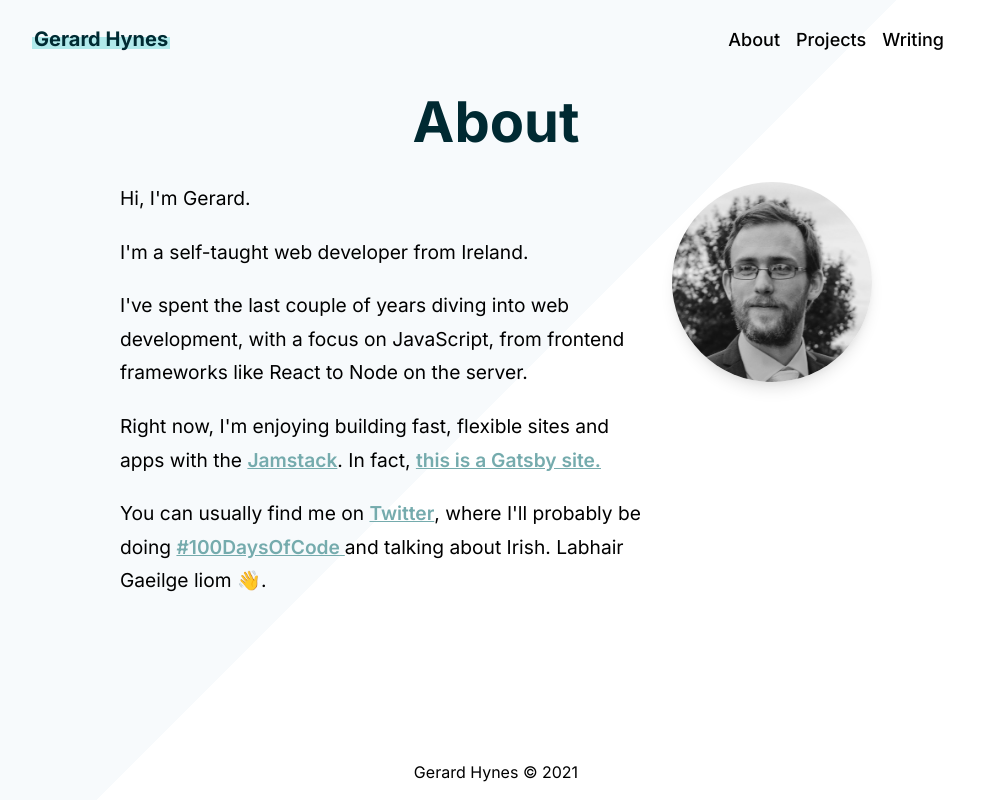
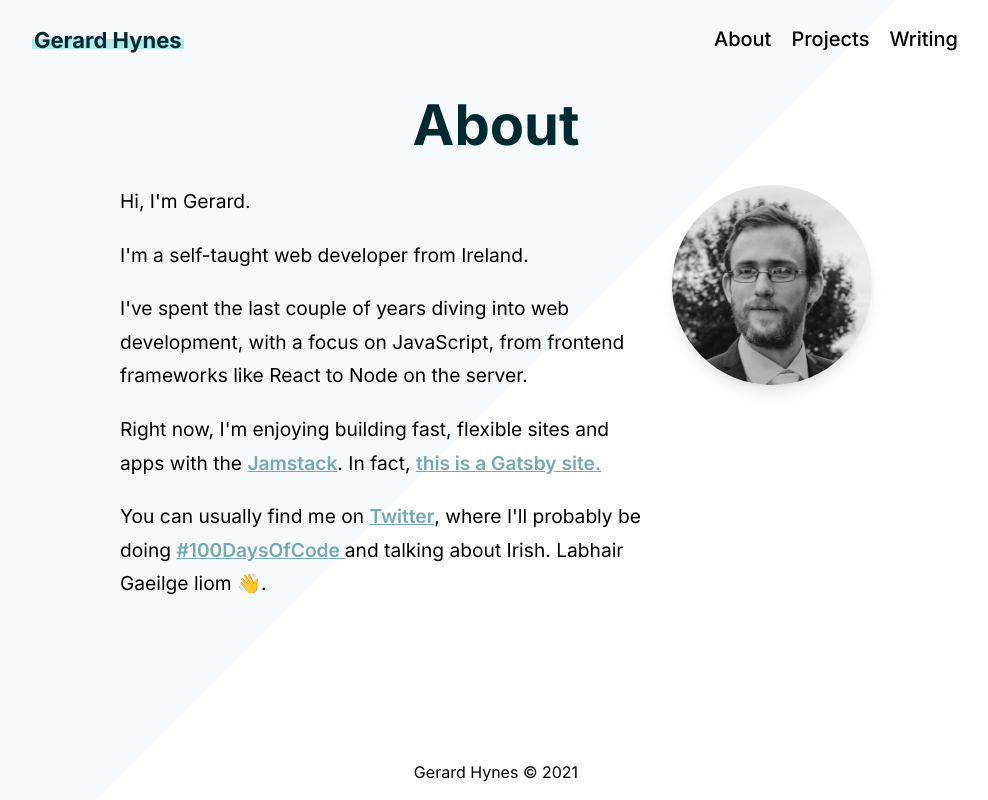
Before and after one commit to gerhynes/personal-site, a Gatsby site: page /about/ in a window 1280 px wide. Shown: the whole page, without its empty margins (144-1132 px from the left). Built offline with nearby package versions, Linux system fonts and the light colour scheme; Gatsby itself is replaced by a stand-in of ours.

Commit message:
Rewrite header using only Grid

```diff
--- a/src/components/header.js
+++ b/src/components/header.js
@@ -8,15 +8,32 @@ const NavStyles = styled.nav`
   max-width: 960px;
   padding: 1.5rem 1rem;
   font-size: 1.125rem;
-  display: flex;
-  justify-content: space-between;
-  flex-wrap: wrap;
+`;
+
+const NavListStyles = styled.ul`
+  display: grid;
+  grid-template-columns: repeat(3, 100px);
+  grid-gap: 1rem;
+  justify-content: center;
+  justify-items: center;
+
+  @media (min-width: 640px) {
+    grid-template-columns: 1fr repeat(3, fit-content(50px));
+  }
+`;
+
+const MainItemStyles = styled.li`
+  grid-column: 1/-1;
+
+  @media (min-width: 640px) {
+    grid-column: 1 / 2;
+    justify-self: start;
+  }
 `;
 
 const NavHeadingStyles = styled.h1`
   font-weight: 700;
   font-size: 1.25rem;
-  margin: 0 1rem 0 0;
   padding-left: 0.125rem;
   padding-right: 0.125rem;
   display: inline;
@@ -26,17 +43,16 @@ const NavHeadingStyles = styled.h1`
     var(--primary-500) 15% 55%,
     transparent 55%
   );
-`;
 
-const NavListStyles = styled.ul`
-  display: flex;
-  flex-wrap: wrap;
-  align-items: center;
+  @media (min-width: 640px) {
+    font-size: 1.375rem;
+  }
 `;
 
 const NavLinkStyles = styled(Link)`
   font-weight: 500;
-  margin-right: 1rem;
+  padding-left: 0.125rem;
+  padding-right: 0.125rem;
   &:hover,
   &:active {
     background-image: linear-gradient(
@@ -46,15 +62,21 @@ const NavLinkStyles = styled(Link)`
       transparent 55%
     );
   }
+
+  @media (min-width: 640px) {
+    font-size: 1.25rem;
+  }
 `;
 
 const Header = ({ siteTitle }) => (
   <header>
     <NavStyles>
-      <NavHeadingStyles>
-        <Link to="/">{siteTitle}</Link>
-      </NavHeadingStyles>
       <NavListStyles>
+        <MainItemStyles>
+          <NavHeadingStyles>
+            <Link to="/">{siteTitle}</Link>
+          </NavHeadingStyles>
+        </MainItemStyles>
         <li>
           <NavLinkStyles to="/about/">About</NavLinkStyles>
         </li>
--- a/src/pages/index.js
+++ b/src/pages/index.js
@@ -45,7 +45,7 @@ const TwitterIconStyles = styled(Twitter)`
   transition: fill 300ms ease-in-out;
 
   &:hover {
-    fill: var(--primary-500);
+    fill: var(--primary-600);
   }
 `;
 
@@ -56,7 +56,7 @@ const GithubIconStyles = styled(Github)`
   transition: fill 300ms ease-in-out;
 
   &:hover {
-    fill: var(--primary-500);
+    fill: var(--primary-600);
   }
 `;
 
```
